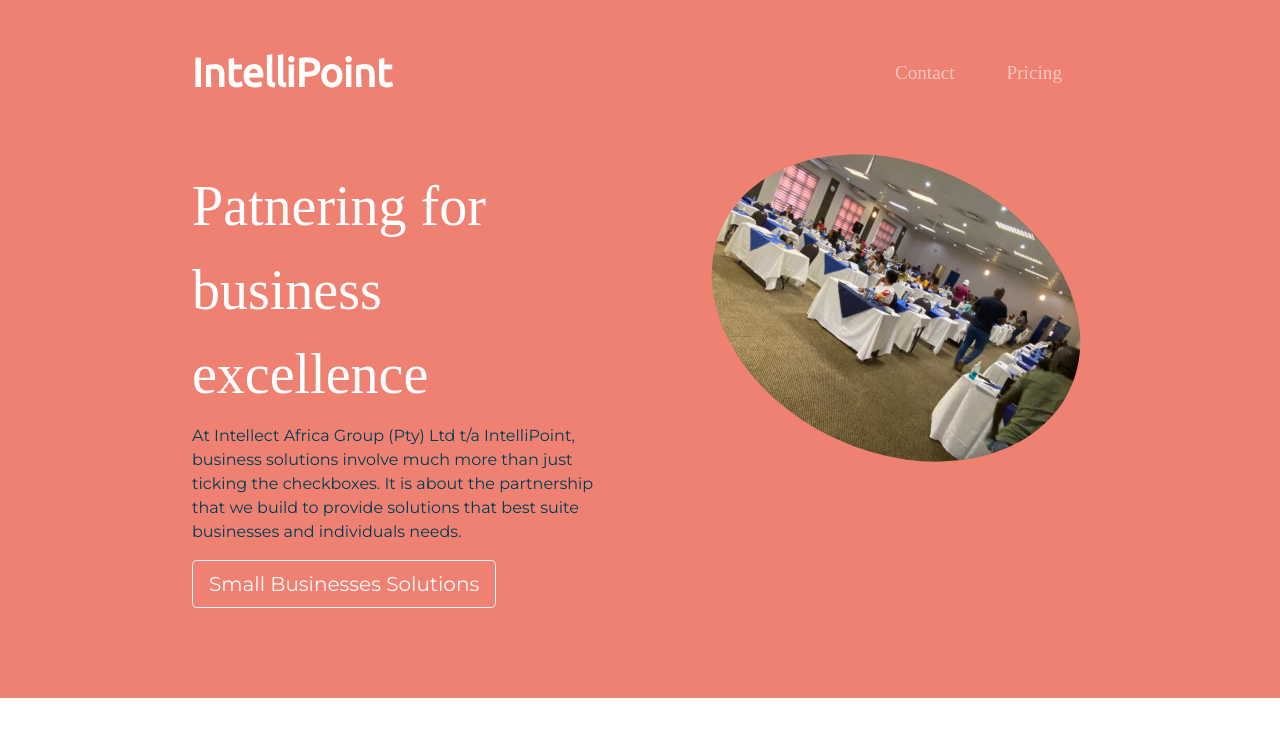
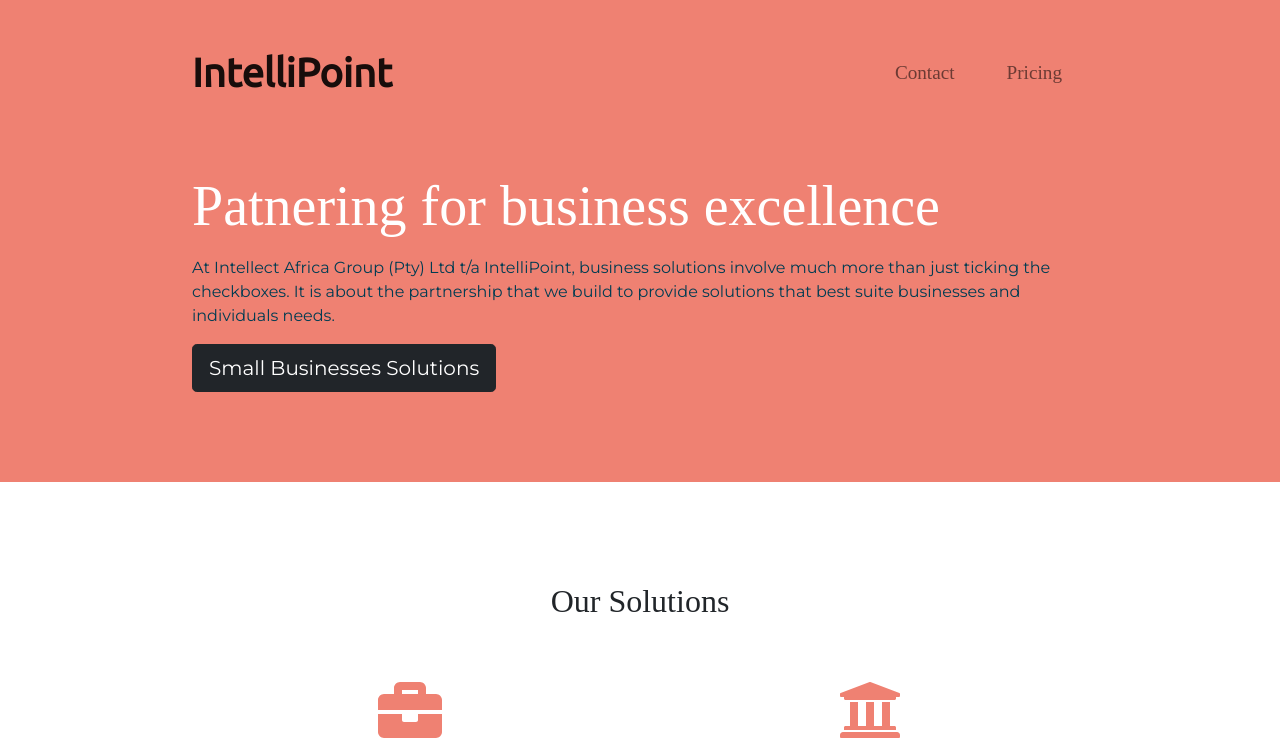
Before and after one commit to intellipoint/Final, a plain HTML site: page index.html in a window 1280 px wide. Shown: the top 755 px of the page. Drawn offline with nearby package versions, Linux system fonts and the light colour scheme.

Commit message:
Add files via upload

```diff
--- a/index.html
+++ b/index.html
@@ -29,7 +29,7 @@
 
       <!-- Nav Bar -->
 
-      <nav class="navbar navbar-expand-lg navbar-dark">
+      <nav class="navbar navbar-expand-lg navbar-light">
 
         <a class="navbar-brand" href="">IntelliPoint</a>
 
@@ -56,14 +56,10 @@
 
       <div class="row">
 
-        <div class="col-lg-6">
+        <div class="slider-section">
           <h1 class="big-heading">Patnering for business excellence</h1>
-          <p>At Intellect Africa Group (Pty) Ltd t/a IntelliPoint, business solutions involve much more than just ticking the checkboxes. It is about the partnership that we build to provide solutions that best suite businesses and individuals needs.</p>
-          <a href="#pricing"><button type="button" class="btn btn-outline-light btn-lg">Small Businesses Solutions</button></a>
-        </div>
-
-        <div class="col-lg-6">
-          <img class="title-image" src="images/Background.jpeg" alt="iphone-mockup">
+          <p class="slider-text">At Intellect Africa Group (Pty) Ltd t/a IntelliPoint, business solutions involve much more than just ticking the checkboxes. It is about the partnership that we build to provide solutions that best suite businesses and individuals needs.</p>
+          <a href="#pricing"><button type="button" class="btn btn-dark btn-lg">Small Businesses Solutions</button></a>
         </div>
 
       </div>
```
